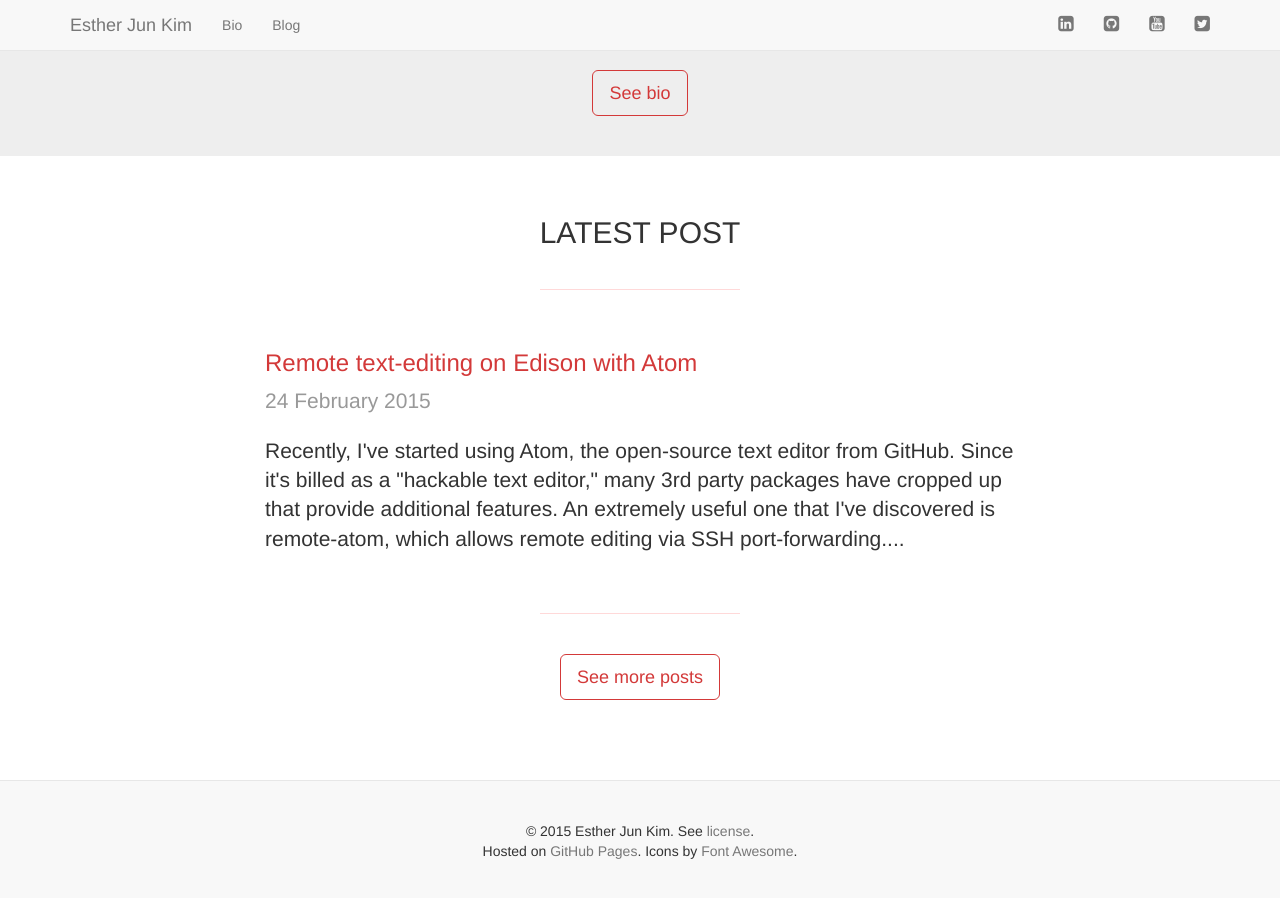
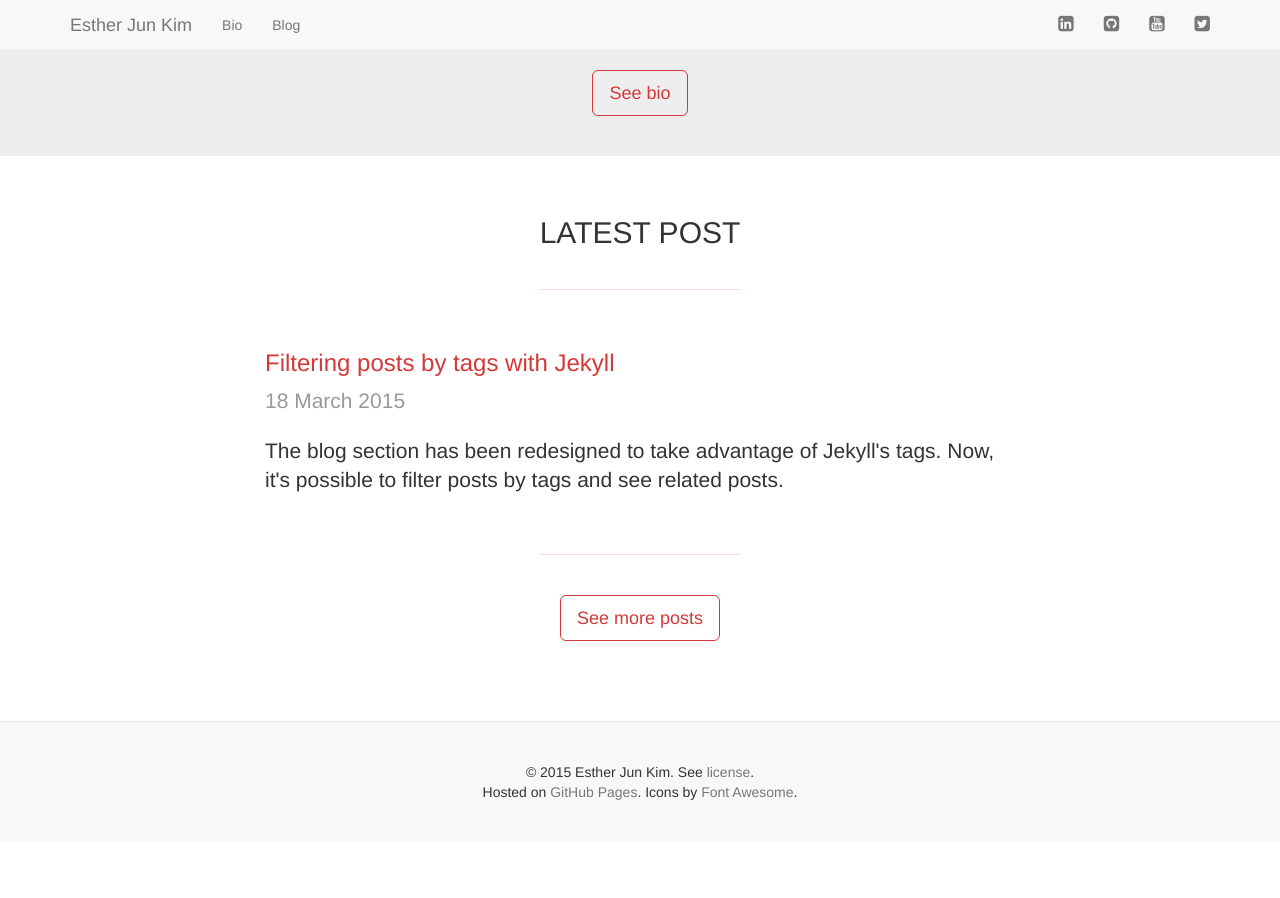
Before and after one commit to estherjk/estherjk.github.io, a Jekyll site: the page built from index.html, in a window 1280 px wide and 900 px high, scrolled down 805 px. Built offline with Jekyll 4.4.1, drawn with Linux system fonts in a browser that asks for light colours; nearby versions of some CDN libraries; Markdown is read by kramdown in place of the engine named in the settings; after the commit the page ends 1646 px from its top, so only the background shows below that.

Commit message:
Add post and update site html / js to match

````diff
--- a/_layouts/post.html
+++ b/_layouts/post.html
@@ -16,7 +16,7 @@
 
         {% assign sorted_tags = page.tags | sort %}
         {% for tag in sorted_tags %}
-          <span class="tag"><a href="/blog#{{tag}}">{{ tag }}</a></span>
+          <span class="tag"><a href="/blog#{{ tag }}">{{ tag }}</a></span>
         {% endfor %}
       </div>
 
--- /dev/null
+++ b/_posts/2015-03-18-filtering-posts-by-tags-with-jekyll.md
@@ -0,0 +1,131 @@
+---
+layout: post
+title: Filtering posts by tags with Jekyll
+tags: web jekyll
+excerpt: The blog section has been redesigned to take advantage of Jekyll's tags. Now, it's possible to filter posts by tags and see related posts.
+---
+
+The blog section has been redesigned to take advantage of <a href="http://jekyllrb.com/docs/frontmatter/" target="_blank">Jekyll's tags</a>. Now, it's possible to filter posts by tags and see related posts.
+
+To get started, I came across <a href="http://www.jokecamp.com/blog/listing-jekyll-posts-by-tag/" target="_blank">this blog</a>, which shows how to list all the site tags and display all the posts by tag. I expanded upon this by doing the following:
+
+* Sort and display all the site tags
+* Show only the list of posts related to a tag when that tag is clicked
+* In a post, sort and display its tags, which then link to related posts
+
+The following HTML shows how to sort and display the site tags:
+
+```html
+{% raw %}
+<ul class="blog-tags-list">
+  {% assign sorted_tags = site.tags | sort %}
+  {% for tag in sorted_tags %}
+    {% assign t = tag | first %}
+    {% assign posts = tag | last %}
+    <li class="blog-tag-item" id="{{ t }}-item">
+      <a href onclick="filter('{{ t }}'); return false;">{{ t }}</a>
+    </li>
+  {% endfor %}
+</ul>
+{% endraw %}
+```
+
+Note that the `onclick` attribute is used in the anchor tag to call a JavaScript function, `filter(tag)`. This adds the `active` class to the selected list item and changes it to a different color (`setActiveTag(tag)`). It also shows the corresponding list of posts for the selected tag (`showContainer(tag)`)... we'll get to that in a moment. The call to `onclick` also returns `false` to prevent the default link behavior, which is to follow the link.
+
+The full JavaScript code is given below:
+
+```javascript
+function filter(tag) {
+  setActiveTag(tag);
+  showContainer(tag);
+}
+
+function setActiveTag(tag) {
+  // loop through all items and remove active class
+  var items = document.getElementsByClassName('blog-tag-item');
+  for(var i=0; i < items.length; i++) {
+    items[i].setAttribute('class', 'blog-tag-item');
+  }
+
+  // set the selected tag's item to active
+  var item = document.getElementById(tag + '-item');
+  if(item) {
+    item.setAttribute('class', 'blog-tag-item active');
+  }
+}
+
+function showContainer(tag) {
+  // loop through all lists and hide them
+  var lists = document.getElementsByClassName('blog-list-container');
+  for(var i=0; i < lists.length; i++) {
+    lists[i].setAttribute('class', 'blog-list-container hidden');
+  }
+
+  // remove the hidden class from the list corresponding to the selected tag
+  var list = document.getElementById(tag + '-container');
+  if(list) {
+    list.setAttribute('class', 'blog-list-container');
+  }
+}
+```
+
+The following HTML shows how to list the corresponding posts by tag:
+
+```html
+{% raw %}
+{% for tag in site.tags %}
+  {% assign t = tag | first %}
+  {% assign posts = tag | last %}
+  <div class="blog-list-container hidden" id="{{ t }}-container">
+    <ul class="blog-list">
+      {% for post in posts %}
+        {% if post.tags contains t %}
+          <li>
+            <span class="blog-item-date">{{ post.date | date: "%d %b %Y" }}</span>
+            <a href="{{ post.url }}">{{ post.title }}</a>
+          </li>
+        {% endif %}
+      {% endfor %}
+    </ul>
+
+    {% assign numPosts = posts | size %}
+    {% if numPosts == 1 %}
+      <p>{{ posts | size }} post containing tag <b>{{ t }}</b></p>
+    {% else %}
+      <p>{{ posts | size }} posts containing tag <b>{{ t }}</b></p>
+    {% endif %}
+  </div>
+{% endfor %}
+{% endraw %}
+```
+
+The `hidden` class is added to all the lists to start and is removed for the appropriate list of posts when `showContainer(tag)` is called (see the JavaScript code above). The `hidden` class is provided by <a href="http://getbootstrap.com" target="_blank">Bootstrap</a>, but you can manually add it into your own CSS file:
+
+```css
+.hidden {
+  display: none!important;
+  visibility: hidden!important;
+}
+```
+
+I also wanted to provide links to related posts when a user is reading a given post. So, in the post layout, I provide a hashed link to the blog page for each tag:
+
+```html
+{% raw %}
+{% assign sorted_tags = page.tags | sort %}
+{% for tag in sorted_tags %}
+  <span class="tag"><a href="/blog#{{ tag }}">{{ tag }}</a></span>
+{% endfor %}
+{% endraw %}
+```
+
+When a user clicks on a tag, the blog page loads, and the hash is then used to show the appropriate list of posts by calling `filter(tag)`:
+
+```javascript
+if(window.location.hash) {
+  var tag = window.location.hash.split('#')[1];
+  filter(tag);
+}
+```
+
+And that's pretty much it! To see it used in context, feel free to take a look at this website's source code on <a href="https://github.com/drejkim/drejkim.github.io" target="_blank">GitHub</a>.
````
Also changed, not shown: blog/index.html (+4 -4 lines).
